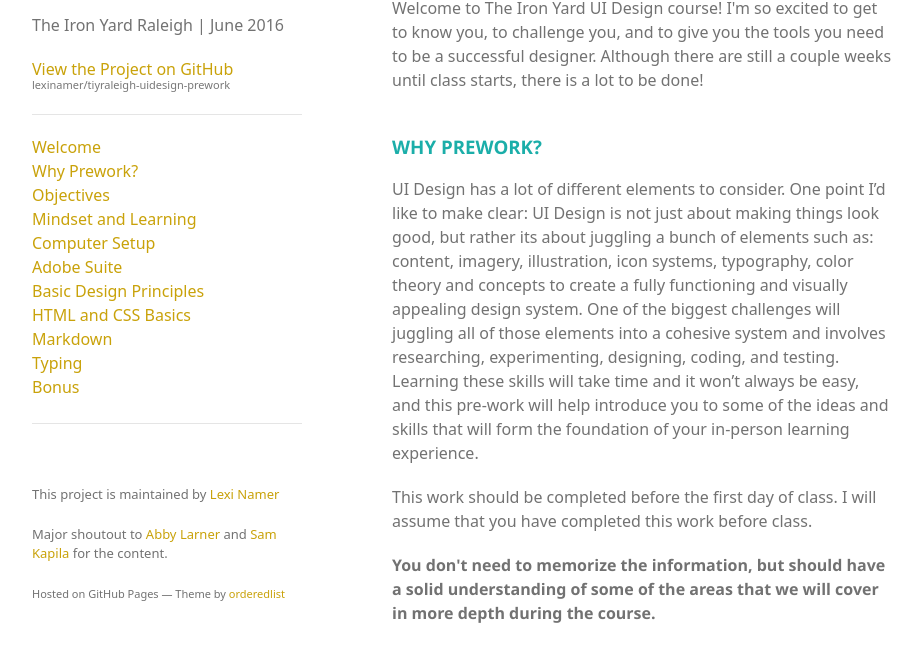
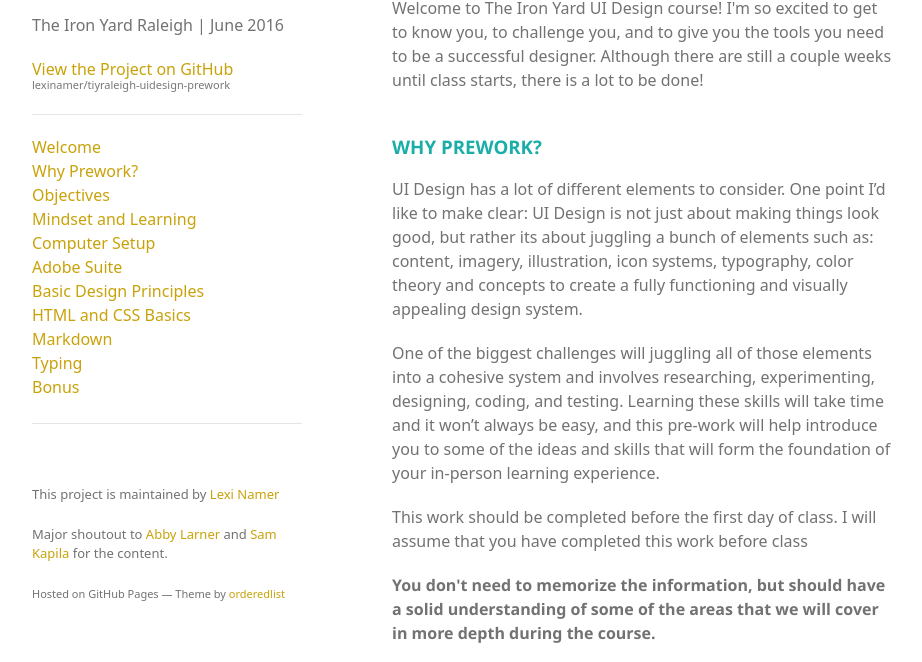
Before and after one commit to lexinamer/tiyraleigh-uidesign-prework, a plain HTML site: page index.html in a window 1280 px wide. Shown: the part 127-789 px from the top of the page, without its empty margins (178-1100 px from the left). Drawn offline with Linux system fonts and the light colour scheme; a web font is replaced by a local one.

Commit message:
Update index.html

```diff
--- a/index.html
+++ b/index.html
@@ -46,11 +46,13 @@
 <h3>
 <a id="why-prework" class="anchor" href="#why-prework" aria-hidden="true"><span aria-hidden="true" class="octicon octicon-link"></span></a>WHY PREWORK?</h3>
 
-<p>UI Design has a lot of different elements to consider. One point I’d like to make clear: UI Design is not just about making things look good, but rather its about juggling a bunch of elements such as: content, imagery, illustration, icon systems, typography, color theory and concepts to create a fully functioning and visually appealing design system. One of the biggest challenges will juggling all of those elements into a cohesive system and involves researching, experimenting, designing, coding, and testing. Learning these skills will take time and it won’t always be easy, and this pre-work will help introduce you to some of the ideas and skills that will form the foundation of your in-person learning experience.</p>
+<p>UI Design has a lot of different elements to consider. One point I’d like to make clear: UI Design is not just about making things look good, but rather its about juggling a bunch of elements such as: content, imagery, illustration, icon systems, typography, color theory and concepts to create a fully functioning and visually appealing design system.</p>
 
-<p>This work should be completed before the first day of class. I will assume that you have completed this work before class.
+<p>One of the biggest challenges will juggling all of those elements into a cohesive system and involves researching, experimenting, designing, coding, and testing. Learning these skills will take time and it won’t always be easy, and this pre-work will help introduce you to some of the ideas and skills that will form the foundation of your in-person learning experience.</p>
 
-<p><b>You don't need to memorize the information, but should have a solid understanding of some of the areas that we will cover in more depth during the course. </b></p></p>
+<p>This work should be completed before the first day of class. I will assume that you have completed this work before class</p>
+
+<p><b>You don't need to memorize the information, but should have a solid understanding of some of the areas that we will cover in more depth during the course. </b></p>
 
 <h3>
 <a id="objectives" class="anchor" href="#objectives" aria-hidden="true"><span aria-hidden="true" class="octicon octicon-link"></span></a>OBJECTIVES</h3>
```
